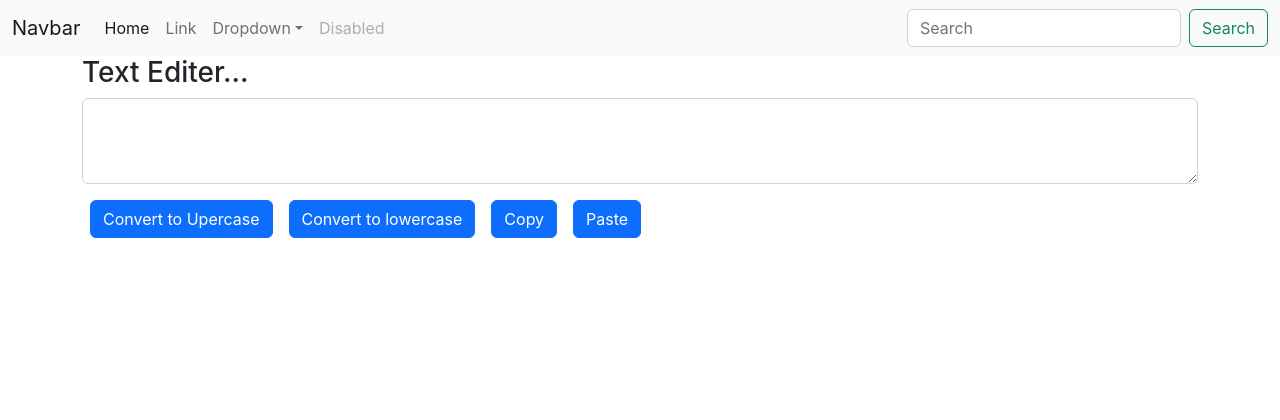
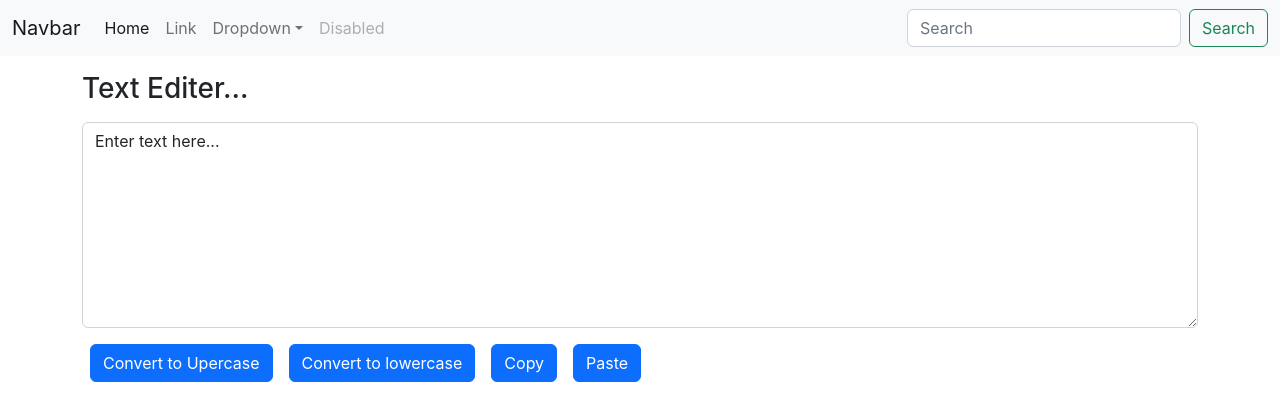
Before and after one commit to abdullahoffitial/Text-Editer-App, a React (Create React App) app: page / in a window 1280 px wide. Shown: the top 420 px of the page. Built offline with nearby package versions, Linux system fonts and the light colour scheme.

Commit message:
Text editer Updated

```diff
--- a/src/App.js
+++ b/src/App.js
@@ -9,10 +9,9 @@ function App() {
       <Header/>
       </div>
       <div className="container">
-        <h3>Text Editer...</h3>
         </div>
         <div>
-      <TextEditer/>
+      <TextEditer Heading="Text Editer..."/>
       </div>
     </>
   );
--- a/src/Components/TextEditer.jsx
+++ b/src/Components/TextEditer.jsx
@@ -1,20 +1,40 @@
-import React from "react";
+import { useState } from "react";
 
-export default function TextEditer() {
+export default function TextEditer(props) {
+  const uperCase = () => {
+    console.log("UperCase was clicked" + Text);
+    let newText = Text.toUpperCase();
+    setText(newText);
+  };
+  const lowerCase = () => {
+    console.log("UperCase was clicked" + Text);
+    let newText = Text.toLowerCase();
+    setText(newText);
+  };
+  const handleOnChange = (event) => {
+    console.log("Handle on change");
+    setText(event.target.value);
+  };
+
+  const [Text, setText] = useState("Enter text here...");
+
   return (
     <>
+      <h3 className="container my-3">{props.Heading}</h3>
       <div className="container">
-        <div class="mb-3">
+        <div className="mb-3">
           <textarea
             class="form-control"
-            id="exampleFormControlTextarea1"
-            rows="3"
+            value={Text}
+            onChange={handleOnChange}
+            id="mybox"
+            rows="8"
           ></textarea>
         </div>
-        <button type="button" class="btn btn-primary mx-2">
+        <button type="button" class="btn btn-primary mx-2" onClick={uperCase}>
           Convert to Upercase
         </button>
-        <button type="button" class="btn btn-primary mx-2">
+        <button type="button" class="btn btn-primary mx-2" onClick={lowerCase}>
           Convert to lowercase
         </button>
         <button type="button" class="btn btn-primary mx-2">
```
